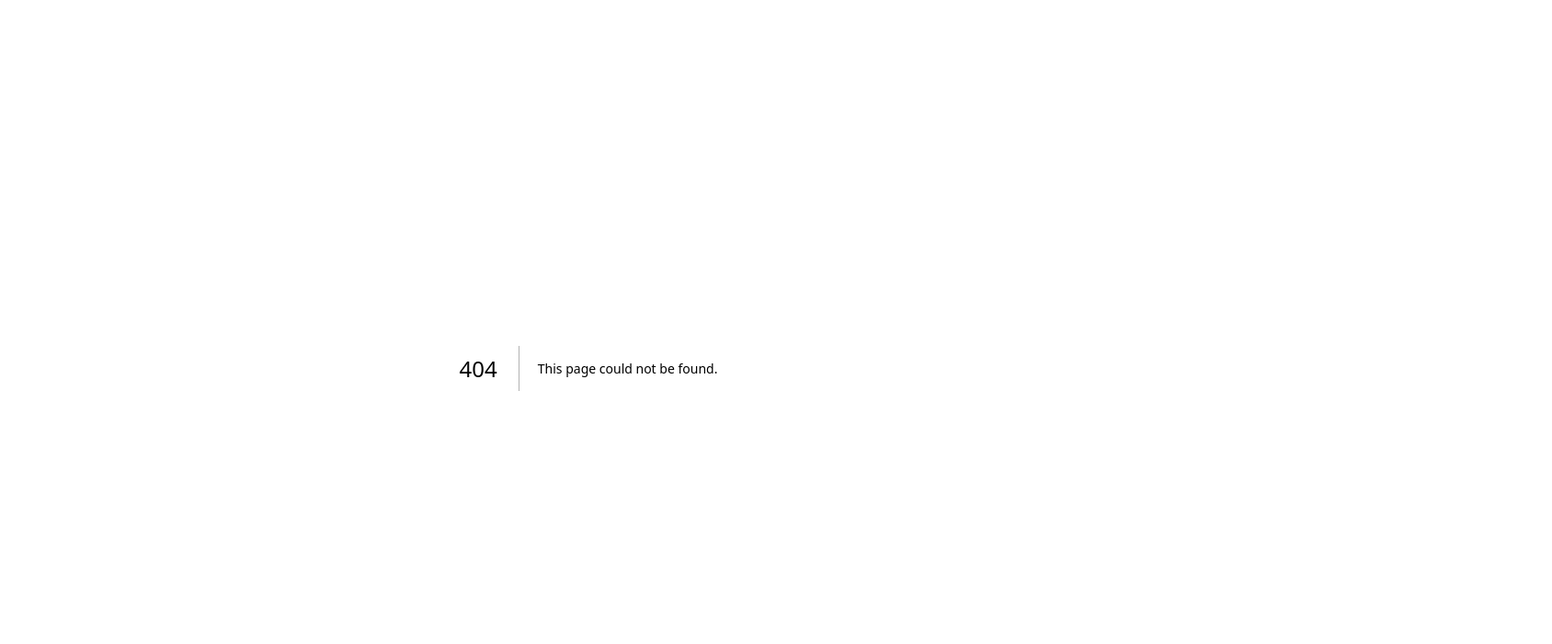
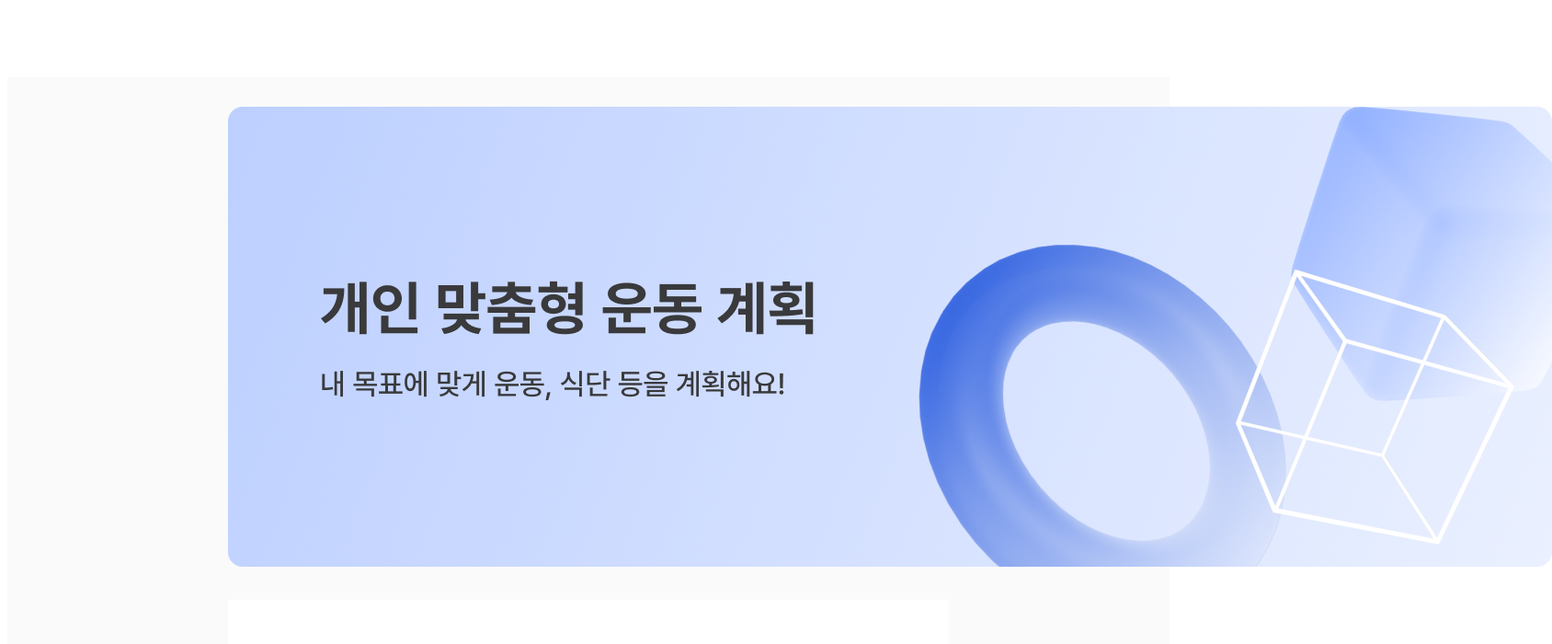
Before and after one commit to rlarldud1234/MAFOO-FE, a Next.js app: page /main/MainPage in a window 1280 px wide. Before the commit this address had no page. Shown: the top 700 px of the page at 92% size, 1688 px wide, since content can reach past the window. Built offline with nearby package versions, Linux system fonts and the light colour scheme.

Commit message:
new : MainPage

```diff
--- /dev/null
+++ b/src/pages/main/MainPage.tsx
@@ -0,0 +1,31 @@
+import { BannerImage } from "@/assets/images";
+import ChapterSection from "@/components/main/ChapterSection";
+import { color } from "@/styles/color";
+import styled from "@emotion/styled";
+import Image from "next/image";
+
+const MainPage = () => {
+  return (
+    <Container>
+      <Padding />
+      <Banner src={BannerImage} alt="Banner" />
+      <Padding />
+      <ChapterSection />
+    </Container>
+  );
+};
+
+const Container = styled.div`
+  background-color: ${color.gray[50]};
+  padding: 0 15rem;
+  margin-top: 84px;
+`;
+const Padding = styled.div`
+  height: 32px;
+`;
+const Banner = styled(Image)`
+  width: 1440px;
+  height: auto;
+`;
+
+export default MainPage;
```
